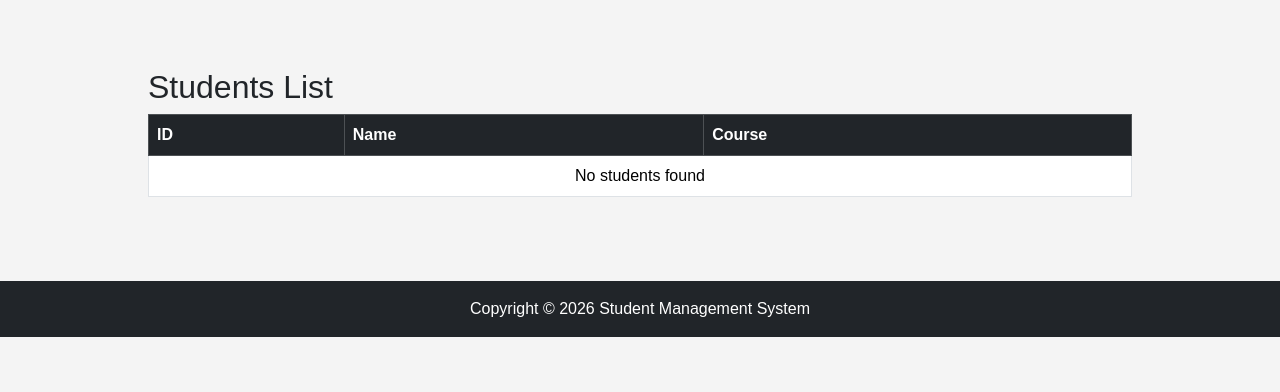
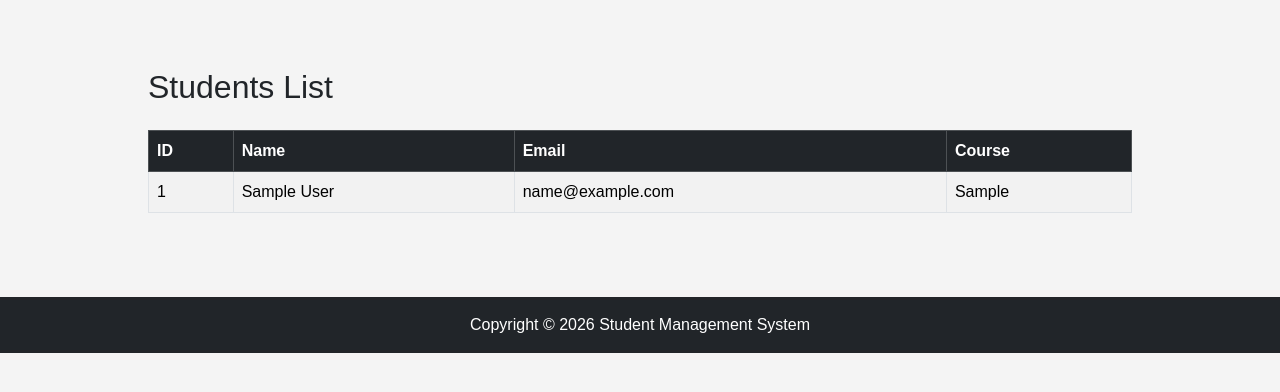
Before and after one commit to tanmay-badwaik/student-management-system, a Flask app: page /students/ in a window 1280 px wide. Shown: the part 96-488 px from the top of the page. Run offline with Flask 3, Linux system fonts and the light colour scheme; tables that the repository leaves empty hold one stand-in row (values such as "Sample post").

Commit message:
student routes updated

```diff
--- a/routes/student.py
+++ b/routes/student.py
@@ -6,7 +6,13 @@ student_bp = Blueprint("student", __name__, url_prefix="/students")
 
 @student_bp.route("/")
 def students():
-    return render_template("students.html")
+
+    students = Student.query.all()
+
+    return render_template(
+        "students.html",
+        students=students
+    )
 
 @student_bp.route("/add", methods=["GET", "POST"])
 def add_student():
--- a/templates/students.html
+++ b/templates/students.html
@@ -6,24 +6,46 @@ Students
 
 {% block content %}
 
-<h2>Students List</h2>
+<h2 class="mb-4">Students List</h2>
 
-<table class="table table-bordered table-hover">
+<table class="table table-bordered table-striped">
+
     <thead class="table-dark">
         <tr>
             <th>ID</th>
             <th>Name</th>
+            <th>Email</th>
             <th>Course</th>
         </tr>
     </thead>
 
     <tbody>
+
+    {% if students %}
+
+        {% for student in students %}
+
         <tr>
-            <td colspan="3" class="text-center">
+            <td>{{ student.id }}</td>
+            <td>{{ student.name }}</td>
+            <td>{{ student.email }}</td>
+            <td>{{ student.course }}</td>
+        </tr>
+
+        {% endfor %}
+
+    {% else %}
+
+        <tr>
+            <td colspan="4" class="text-center">
                 No students found
             </td>
         </tr>
+
+    {% endif %}
+
     </tbody>
+
 </table>
 
 {% endblock %}
```
